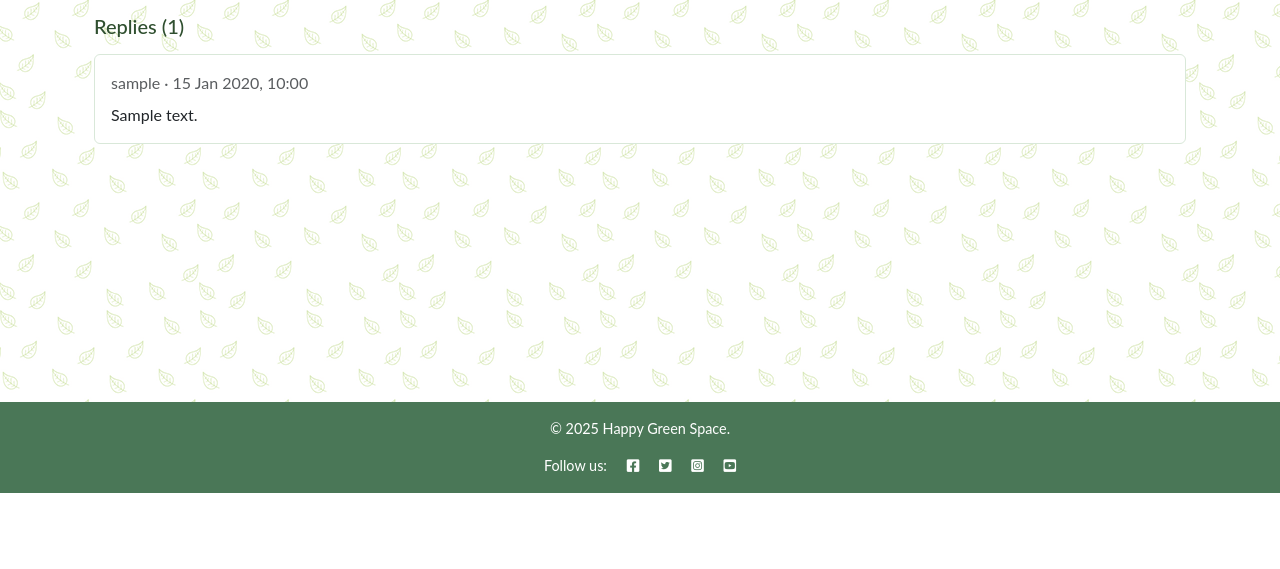
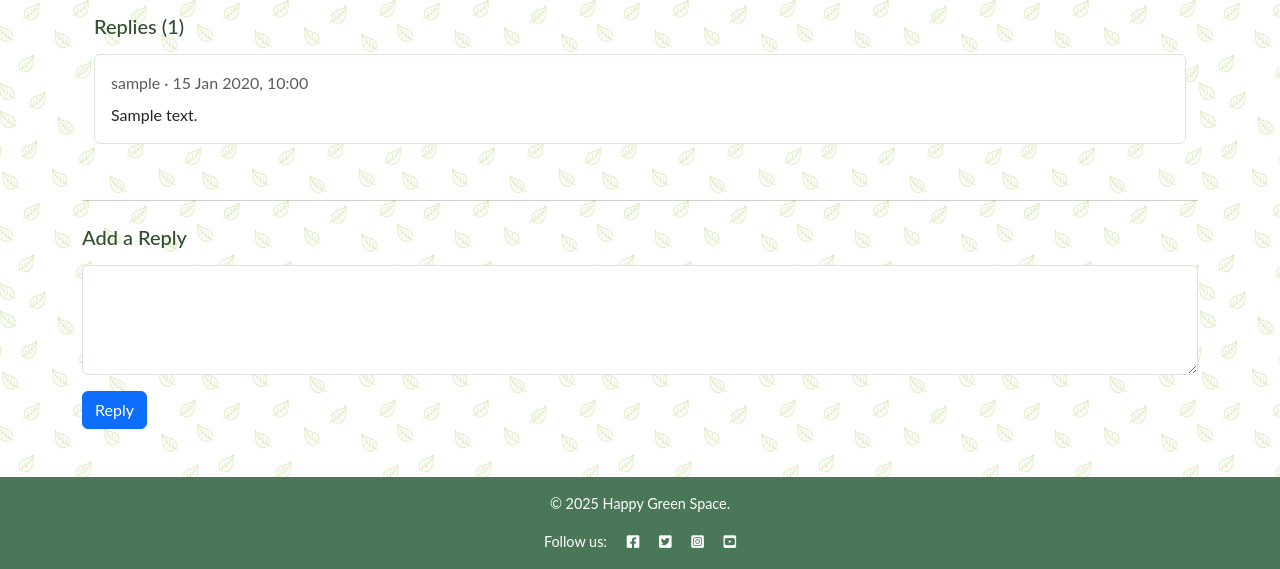
Before and after one commit to hisarciklilar/happy-green-space, a Django app: a page that uses forum/templates/forum/post_detail.html in a window 1280 px wide. Shown: the part 307-876 px from the top of the page. Before the commit the page ends 800 px from the top, so only its background shows below. Run offline with Django 5.2, Linux system fonts and the light colour scheme; tables that the repository leaves empty hold one stand-in row (values such as "Sample post").

Commit message:
Add reply create

```diff
--- a/forum/templates/forum/post_detail.html
+++ b/forum/templates/forum/post_detail.html
@@ -36,4 +36,16 @@
   {% endif %}
 
 </div>
+
+<hr class="my-4">
+
+<h3 class="h5 mb-3">Add a Reply</h3>
+<form method="post" action="{% url 'forum:reply_create' slug=post.slug %}">
+  {% csrf_token %}
+  <div class="mb-3">
+    <!-- <label for="body" class="form-label">Your Reply</label> -->
+    <textarea class="form-control" name="body" rows="4" required></textarea>
+  </div>
+  <button type="submit" class="btn btn-primary">Reply</button>
+</form>
 {% endblock %}
--- a/forum/urls.py
+++ b/forum/urls.py
@@ -1,10 +1,11 @@
 from django.urls import path
-from .views import PostList, PostDetail, PostCreate
+from .views import PostList, PostDetail, PostCreate, ReplyCreate
 #from . import views
 app_name = 'forum'
 
 urlpatterns = [
     path('', PostList.as_view(), name='post_list'),
     path('new/', PostCreate.as_view(), name='post_create'),
+    path('<slug:slug>/reply/', ReplyCreate.as_view(), name='reply_create'),
     path('<slug:slug>/', PostDetail.as_view(), name='post_detail'),
 ]
--- a/forum/views.py
+++ b/forum/views.py
@@ -1,4 +1,4 @@
-from django.shortcuts import render
+from django.shortcuts import get_object_or_404, redirect
 from django.views import generic
 from django.utils.text import slugify
 from django.contrib.auth.models import User
@@ -47,3 +47,19 @@ class PostCreate(generic.CreateView):
             slug = f"{base_slug}-{counter}"
         form.instance.slug = slug
         return super().form_valid(form)
+
+
+class ReplyCreate(generic.CreateView):
+    model = Reply
+    template_name = "forum/reply_form.html"
+    fields = ['body']
+
+    def form_valid(self, form):
+        post = get_object_or_404(Post, slug=self.kwargs['slug'])
+        form.instance.post = post
+
+        fallback_user = User.objects.filter(is_superuser=True).first() or User.objects.first()
+        form.instance.author = fallback_user
+
+        self.object = form.save()
+        return redirect(post.get_absolute_url())
```
Also changed, not shown: README.md.
